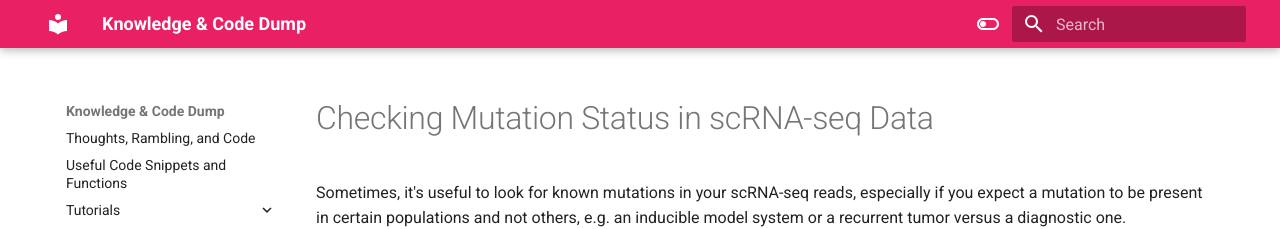
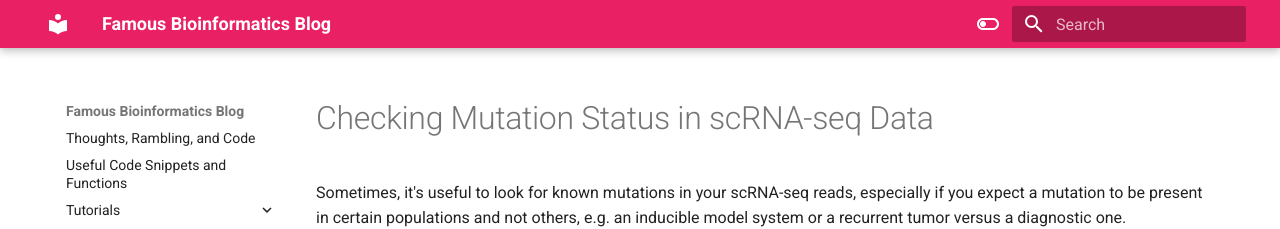
Before and after one commit to j-andrews7/KnowledgeDump, an MkDocs documentation site: the page built from docs/Tutorials/scRNA_mutation_check.md, in a window 1280 px wide. Shown: the top 229 px of the page. Built offline with MkDocs 1.6.1 and Material for MkDocs 9.7.7, drawn with Linux system fonts in a browser that asks for light colours.

Commit message:
one more toc tweak

```diff
--- a/mkdocs.yml
+++ b/mkdocs.yml
@@ -1,7 +1,9 @@
-site_name: Knowledge & Code Dump
+site_name: Famous Bioinformatics Blog
 
 theme:
     name: 'material'
+    features:
+      - toc.integrate
     palette:
 
     # Light mode
@@ -21,8 +23,6 @@ theme:
       toggle:
         icon: material/toggle-switch
         name: Switch to light mode
-    features:
-      - toc.integrate
 
 extra_css:
   - stylesheets/extra.css
```
Also changed, not shown: docs/Code_Snippets_Functions.md (+1 -1 lines).
